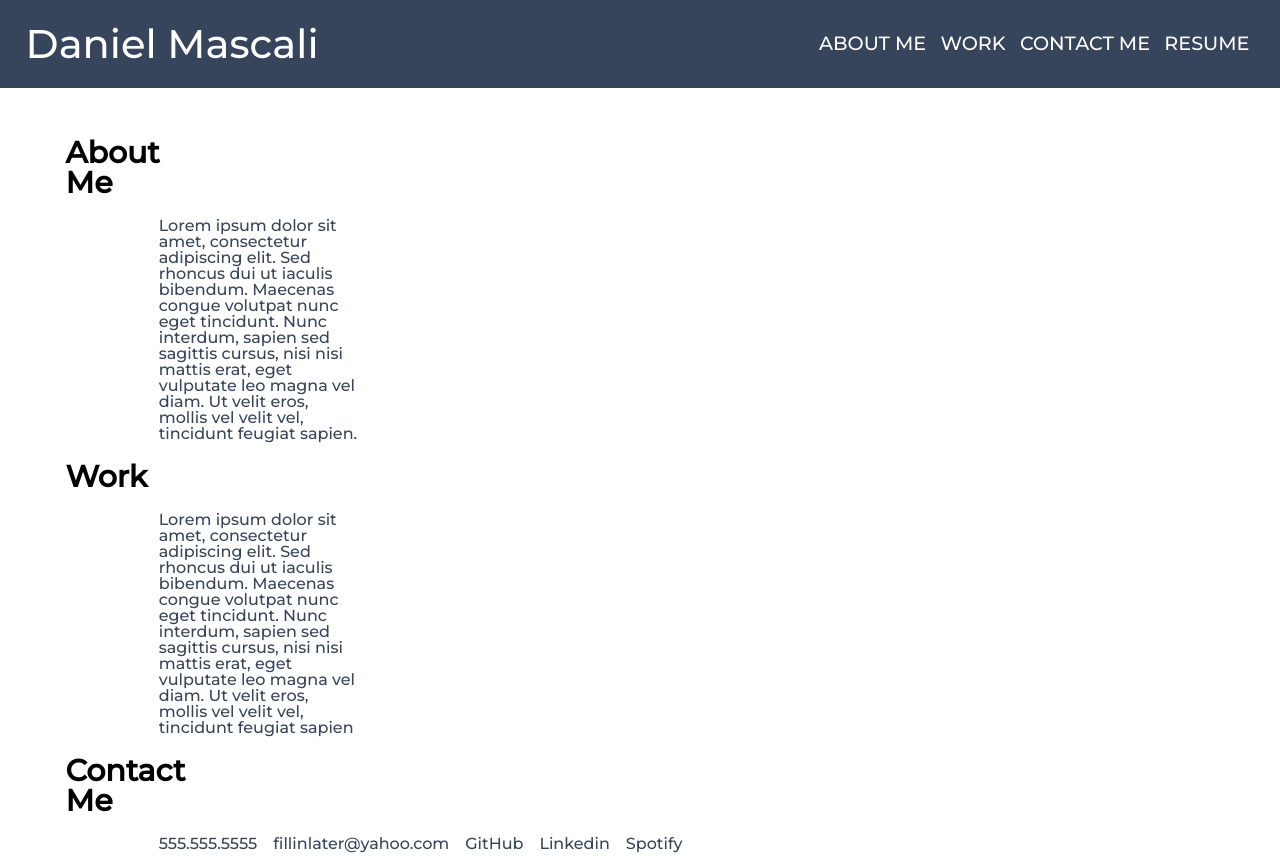
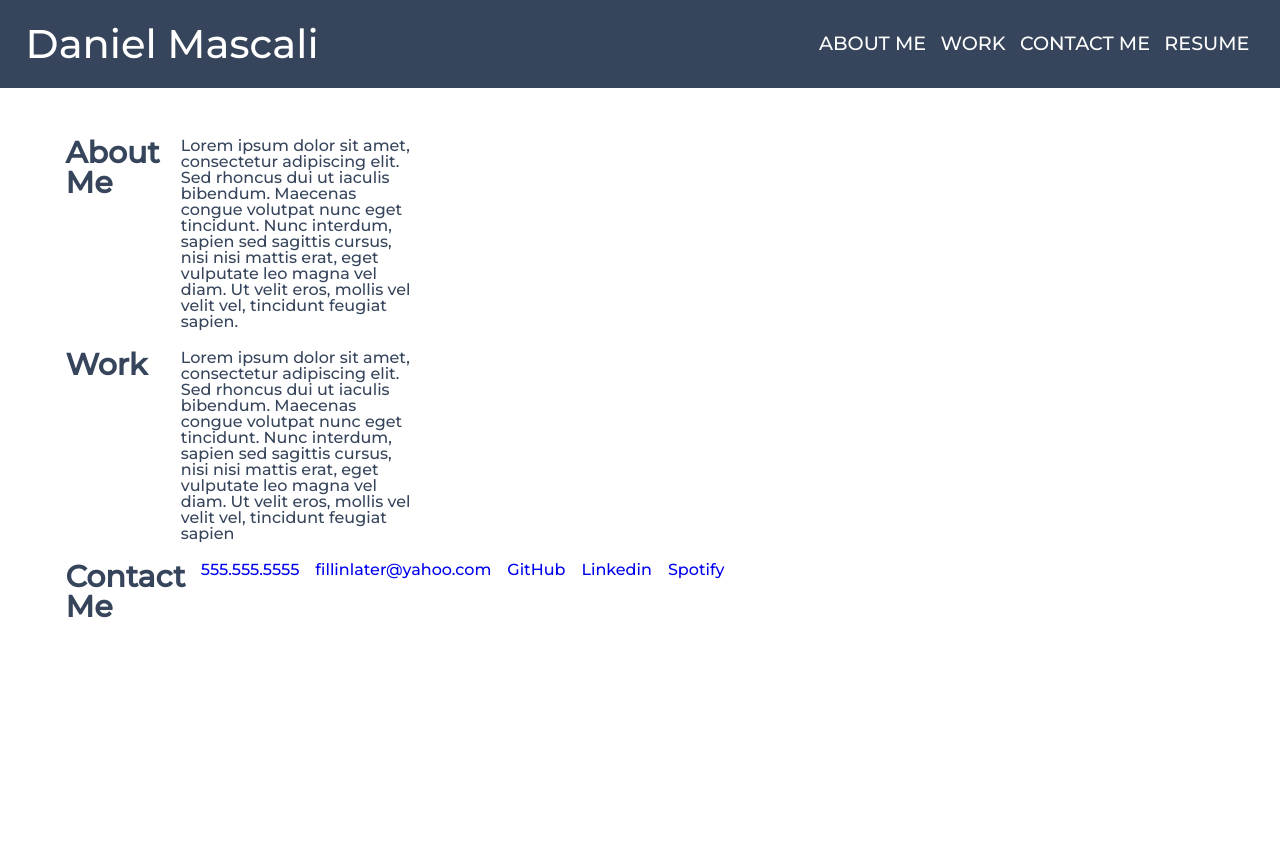
Before and after one commit to TurboTeam335/Portfolio, a plain HTML site: page index.html in a window 1280 px wide. After the commit the page ends 800 px from the top, so only its background shows below. Drawn offline with Linux system fonts and the light colour scheme.

Commit message:
border box issue

```diff
--- a/assets/css/style.css
+++ b/assets/css/style.css
@@ -1,7 +1,7 @@
 @import url('https://fonts.googleapis.com/css2?family=Montserrat:wght@500&display=swap');
 
 * {
-  box-sizing: border-box;
+  /* box-sizing: border-box; */
   padding: 0;
   margin: 0;
 }
@@ -85,9 +85,9 @@ li, a {
   float: left;
   width: 30%;
   font-size: 30px;
-  /* display: flex;
+  display: flex;
   justify-content: space-between;
-  align-items: center; */
+  align-items: center;
   padding: 10px 2%;
   color: #36455b;
   margin-left: 20px;
@@ -99,25 +99,28 @@ li, a {
   float: left;
   width: 30%;
   font-size: 30px;
-  color: #000;
+  color: #36455b;
   margin-left: 20px;
   margin-top: 20px;
+
 }
 
 .content .content-info {
-  float: right;
+  float: none;
   width: 60%;
   font-size: 16px;
-  margin-right: 20px;
+  margin-left: 20px;
   margin-top: 20px;
-  display: inline-block;
+  display: flex;
 }
 
-.float-left {
-
+.about-me, .work, .contact-me {
+  display: flex;
+  width: 200%;
 }
 
 /* Creating a footer with a hover effect. */
+
 .footer {
   list-style: none;
   display: grid;
--- a/index.html
+++ b/index.html
@@ -24,26 +24,26 @@
 </header>
 
 <div class="content">
-  <div id="about-me" class="about-me">
+  <div id="about-me" class="about-me"></div>
     <h2 class="float-left">About Me</h2>
-    <dev class="content-info"> Lorem ipsum dolor sit amet, consectetur adipiscing elit. Sed rhoncus dui ut iaculis bibendum. Maecenas congue volutpat nunc eget tincidunt. Nunc interdum, sapien sed sagittis cursus, nisi nisi mattis erat, eget vulputate leo magna vel diam. Ut velit eros, mollis vel velit vel, tincidunt feugiat sapien.</dev>
+    <div class="content-info"> Lorem ipsum dolor sit amet, consectetur adipiscing elit. Sed rhoncus dui ut iaculis bibendum. Maecenas congue volutpat nunc eget tincidunt. Nunc interdum, sapien sed sagittis cursus, nisi nisi mattis erat, eget vulputate leo magna vel diam. Ut velit eros, mollis vel velit vel, tincidunt feugiat sapien.</div>
 
-  <div id="work" class="work">
+  <div id="work" class="work"></div>
     <h2 class="float-left">Work</h2>
-    <dev class="content-info">Lorem ipsum dolor sit amet, consectetur adipiscing elit. Sed rhoncus dui ut iaculis bibendum. Maecenas congue volutpat nunc eget tincidunt. Nunc interdum, sapien sed sagittis cursus, nisi nisi mattis erat, eget vulputate leo magna vel diam. Ut velit eros, mollis vel velit vel, tincidunt feugiat sapien</dev>
+    <div class="content-info">Lorem ipsum dolor sit amet, consectetur adipiscing elit. Sed rhoncus dui ut iaculis bibendum. Maecenas congue volutpat nunc eget tincidunt. Nunc interdum, sapien sed sagittis cursus, nisi nisi mattis erat, eget vulputate leo magna vel diam. Ut velit eros, mollis vel velit vel, tincidunt feugiat sapien</div>
 
-  <div id="contact-me" class="contact-me">
+  <div id="contact-me" class="contact-me"></div>
     <h2 class="float-left">Contact Me</h2>
-    <dev class="content-info">
+    <div class="content-info">
       <nav class="content-info"></nav>
       <ul class="footer">
-        <li><a href="#"></a>555.555.5555</li>
-        <li><a href="#"></a>fillinlater@yahoo.com</li>
-        <li><a href="#"></a>GitHub</li>
-        <li><a href="#"></a>Linkedin</li>
-        <li><a href="#"></a>Spotify</li>
+        <li><a href="#">555.555.5555</a></li>
+        <li><a href="#">fillinlater@yahoo.com</a></li>
+        <li><a href="#">GitHub</a></li>
+        <li><a href="#">Linkedin</a></li>
+        <li><a href="#">Spotify</a></li>
       </ul>
-    </dev>
+    </div>
 </div>
 
 </body>
```
